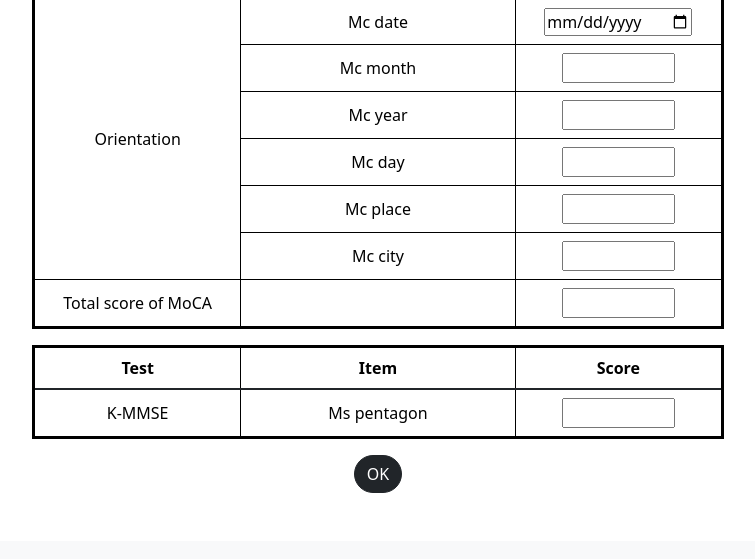
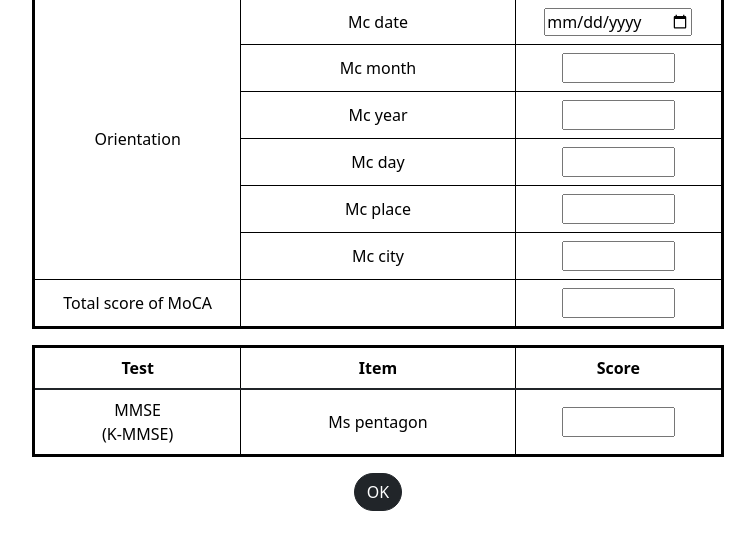
Before and after one commit to mymak2rs/kmocakmmse, a Django app: template kmocakmmse/templates/main/info.html in a window 1280 px wide. Shown: the part 1709-2268 px from the top of the page, without its empty margins (262-1017 px from the left). Before the commit the page ends 2202 px from the top, so only its background shows below. Run offline with Django 3.2, Linux system fonts and the light colour scheme; the template is opened without the code that fills it: most values are stand-ins (such as "Sample title", 1, 10 or a date in 2020); form fields are guessed from the names that the template uses; some libraries are stand-ins or nearby versions.

Commit message:
home info 수정

```diff
--- a/kmocakmmse/templates/main/home.html
+++ b/kmocakmmse/templates/main/home.html
@@ -10,7 +10,7 @@
 
 {% block content %}
 <div style="text-align: center; width: 100%; margin: 4rem auto">
-    <h1>Screening of Cognitive Dysfunction in Parkinson’s Disease <br>
+    <h1>Screening of Cognitive Dysfunction <br>in Parkinson’s Disease <br>
         Using Montreal Cognitive Assessment (MoCA)</h1>
     <form action="" method="POST" id="my-form">
         {% csrf_token %}
--- a/kmocakmmse/templates/main/info.html
+++ b/kmocakmmse/templates/main/info.html
@@ -238,7 +238,7 @@
                     </thead>
                     <tbody>
                         <tr>
-                            <td rowspan="5">K-MMSE</td>
+                            <td rowspan="5">MMSE <br> (K-MMSE)</td>
                             <td>{{ mocaform.ms_pentagon.label }}</td>
                             <td>{{ mocaform.ms_pentagon }}</td>
                         </tr>
```
